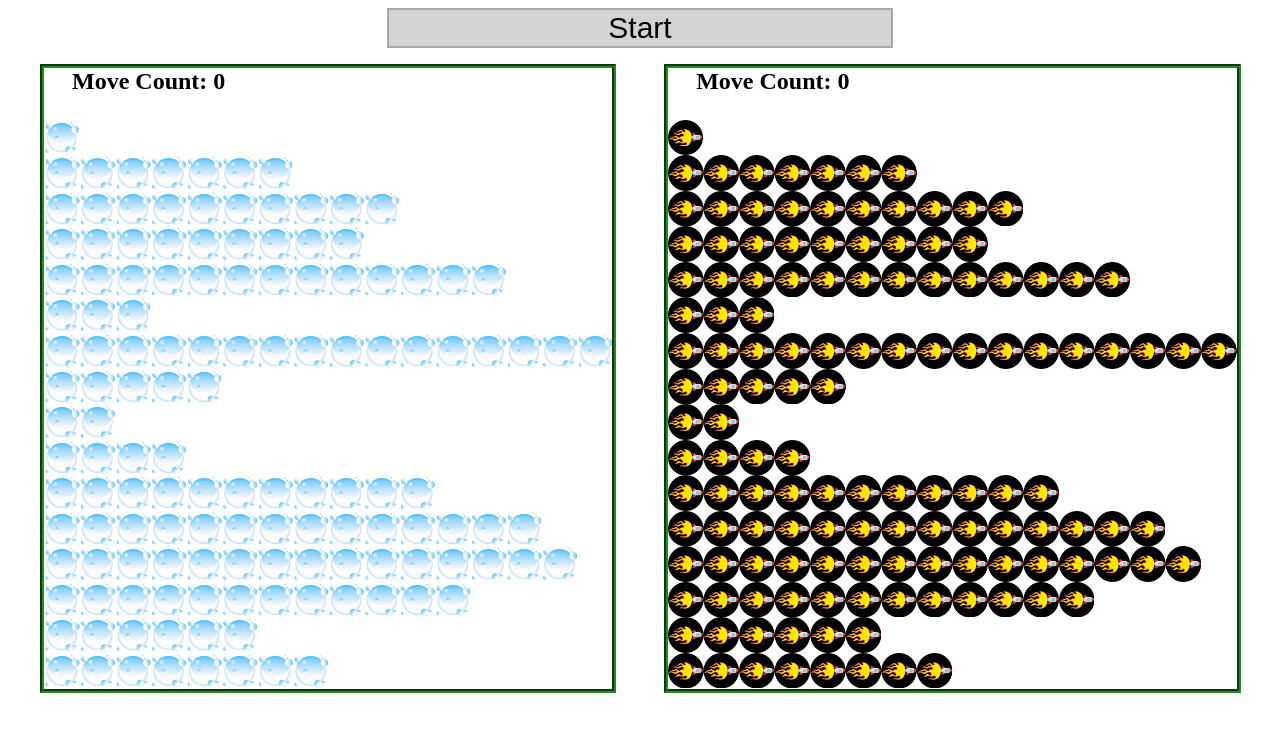
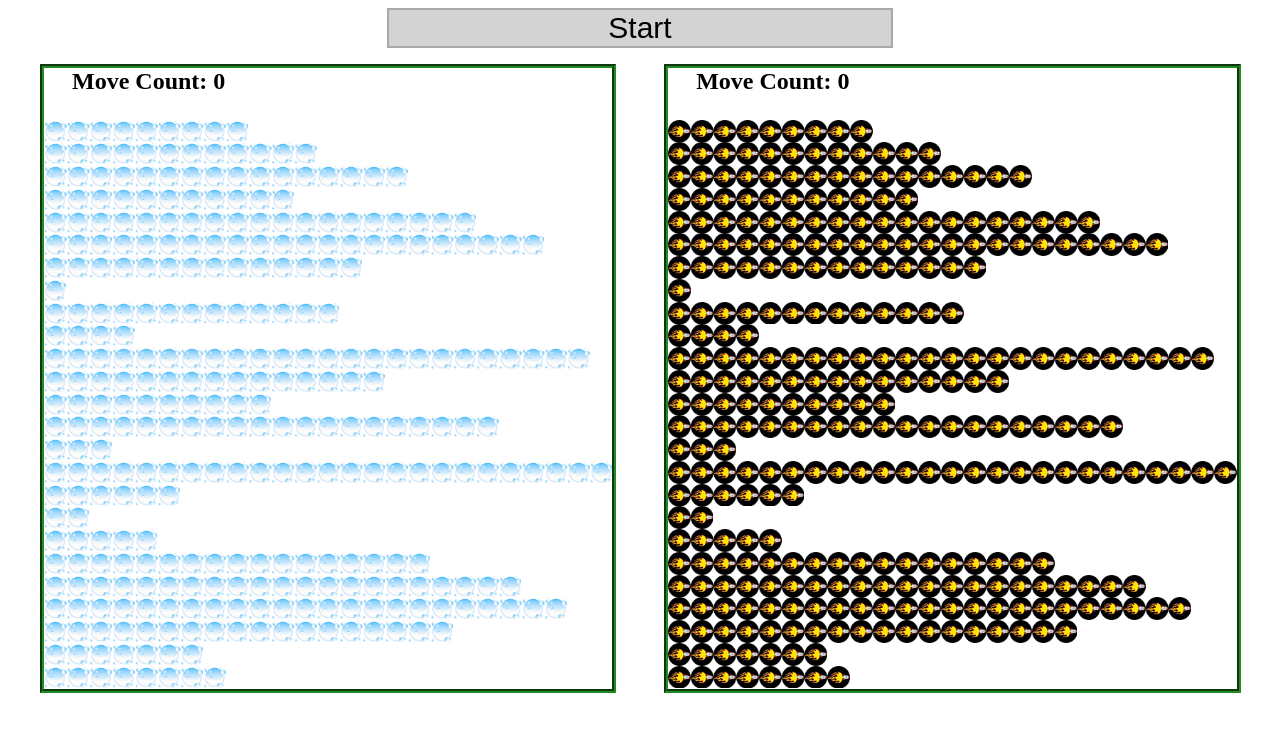
Before and after one commit to Janpow-nln/janpow-nln.github.io, a plain HTML site: page asd-projects/sorting-exercise/index.html in a window 1280 px wide. Drawn offline with nearby package versions, Linux system fonts and the light colour scheme.

Commit message:
saving sorting exercise

```diff
--- a/asd-projects/sorting-exercise/setup.js
+++ b/asd-projects/sorting-exercise/setup.js
@@ -6,10 +6,10 @@
 // THE CONSTANTS BELOW MAY BE ALTERED FOR EXPERIMENTATION PURPOSES
 
 // set the delay between each sort step
-const SLEEP_AMOUNT = 500;
+const SLEEP_AMOUNT = 100;
 
 // set the max number of squares
-const MAX_SQUARES = 16;
+const MAX_SQUARES = 25;
 
 // set constants for pseudo-random number generation
 const SEED = 2;
```
Also changed, not shown: portfolio.html (+1 -0 lines).
